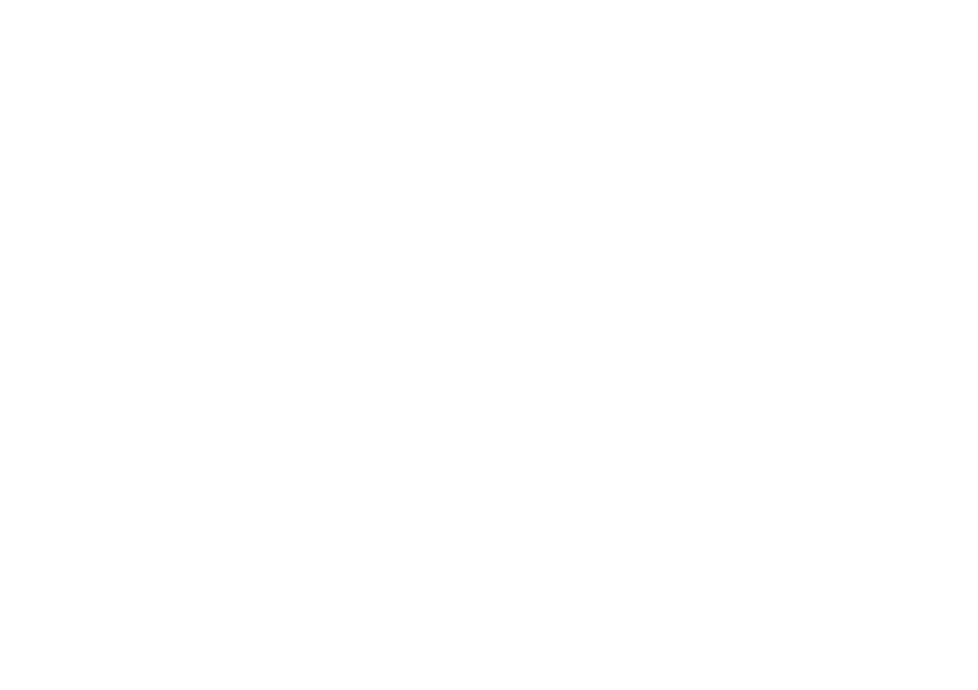
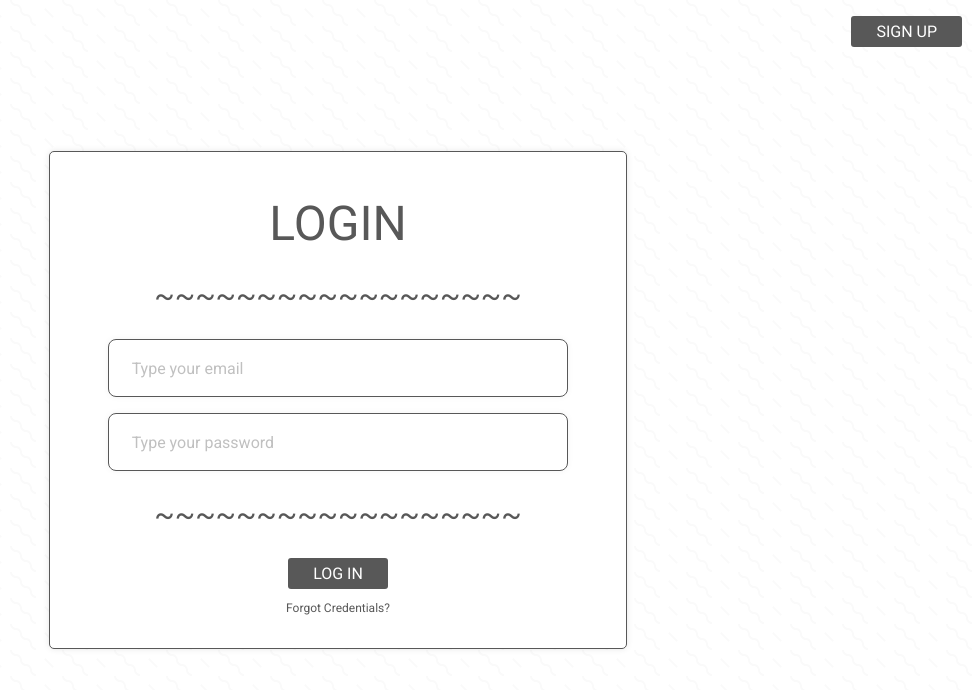
Before and after one commit to Vordty/writ-web, a React (Create React App) app: page /login in a window 1280 px wide. Shown: the top 690 px of the page, without its empty margins (302-1280 px from the left). Built offline with nearby package versions, Linux system fonts and the light colour scheme.

Commit message:
Remove Auth route & Instead add Login route

```diff
--- a/src/App.js
+++ b/src/App.js
@@ -1,7 +1,7 @@
 import React from "react";
 import { BrowserRouter as Router, Switch, Route } from "react-router-dom";
 
-import Auth from "./routes/Auth";
+import Login from "./routes/Login/Login";
 import Writ from "./routes/Writ";
 import { AuthProvider } from "./contexts/AuthContext";
 
@@ -11,9 +11,8 @@ function App() {
 			<div className="App">
 				<Router>
 					<Switch>
-						{/* check if authenticated and decide route */}
-						<Route path="/auth">
-							<Auth />
+						<Route path="/login">
+							<Login />
 						</Route>
 						<Route path="/app">
 							<Writ />
--- a/src/routes/Auth.js
+++ /dev/null
@@ -1,52 +0,0 @@
-import React, { useContext, useState } from "react";
-import { AuthContext } from "../contexts/AuthContext";
-import { GET_USERS } from "../queries/UserQueries";
-
-import { useLazyQuery } from "@apollo/react-hooks";
-
-import Background from "../components/Background/Background";
-import Card from "../components/Card/Card";
-import Text from "../components/Text/Text";
-import Spacer from "../components/Spacer/Spacer";
-import Input from "../components/Input/Input";
-import Button from "../components/Button/Button";
-
-const Auth = () => {
-	const { isAuthenticated, login, logout, signup } = useContext(AuthContext);
-
-	const onSignup = () => {
-		signup();
-	};
-
-	const onLogin = () => {
-		login();
-	};
-
-	const onLogout = () => {
-		logout();
-	};
-
-	return (
-		<Background pattern="dots">
-			<Card>
-				<div className="mt">
-					<Text type="title">LOGIN</Text>
-				</div>
-				<Spacer count="18" symbol="~" symbolSize="medium" />
-				<Input containerStyle="mb" placeholder="Type your email" />
-				<Input hidden={true} placeholder="Type your password" />
-				<Spacer count="18" symbol="~" symbolSize="medium" />
-				<Button type="btn-solid" style="capitalize">
-					Log In
-				</Button>
-				<div className="mb-8 mt-2">
-					<Button type="btn-ghost" isSmall={true}>
-						Forgot Credentials?
-					</Button>
-				</div>
-			</Card>
-		</Background>
-	);
-};
-
-export default Auth;
--- /dev/null
+++ b/src/routes/Login/Login.js
@@ -0,0 +1,37 @@
+import React from "react";
+
+import Background from "../../components/Background/Background";
+import Card from "../../components/Card/Card";
+import Text from "../../components/Text/Text";
+import Spacer from "../../components/Spacer/Spacer";
+import Input from "../../components/Input/Input";
+import Button from "../../components/Button/Button";
+
+const Login = () => {
+	return (
+		<Background pattern="dots">
+			<Button type="btn-solid" style="capitalize corner-tr mt-4 mr-4">
+				Sign Up
+			</Button>
+			<Card>
+				<div className="mtpc-5">
+					<Text type="title">LOGIN</Text>
+				</div>
+				<Spacer count="18" symbol="~" symbolSize="medium" />
+				<Input containerStyle="mb" placeholder="Type your email" />
+				<Input hidden={true} placeholder="Type your password" />
+				<Spacer count="18" symbol="~" symbolSize="medium" />
+				<Button type="btn-solid" style="capitalize">
+					Log In
+				</Button>
+				<div className="mb-8 mt-2">
+					<Button type="btn-ghost" isSmall={true}>
+						Forgot Credentials?
+					</Button>
+				</div>
+			</Card>
+		</Background>
+	);
+};
+
+export default Login;
```
